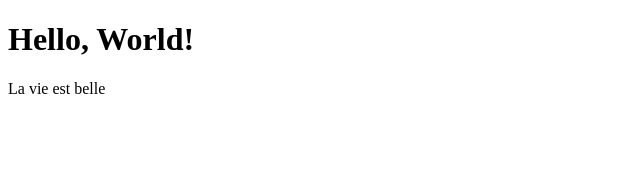
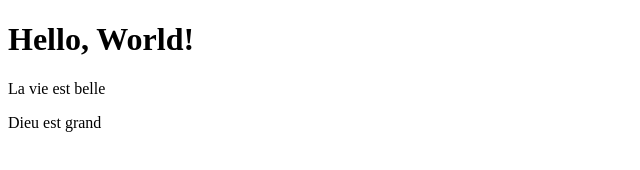
Before and after one commit to Thynx1204/cours-dev, a plain HTML site: page index.html in a window 1280 px wide. Shown: the whole page, without its empty margins (0-640 px from the left). Drawn offline with Linux system fonts and the light colour scheme.

Commit message:
adding a paragraph

```diff
--- a/index.html
+++ b/index.html
@@ -8,5 +8,6 @@
 <body>
     <h1>Hello, World!</h1>
     <p>La vie est belle</p>
+    <p>Dieu est grand</p>
 </body>
 </html>
```
